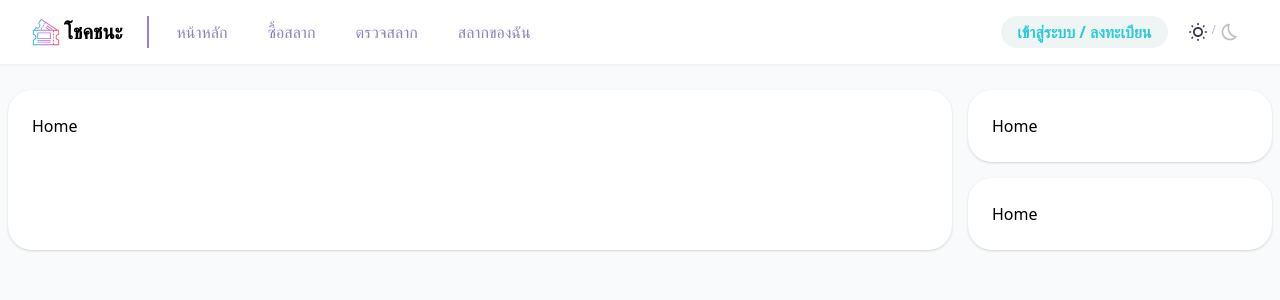
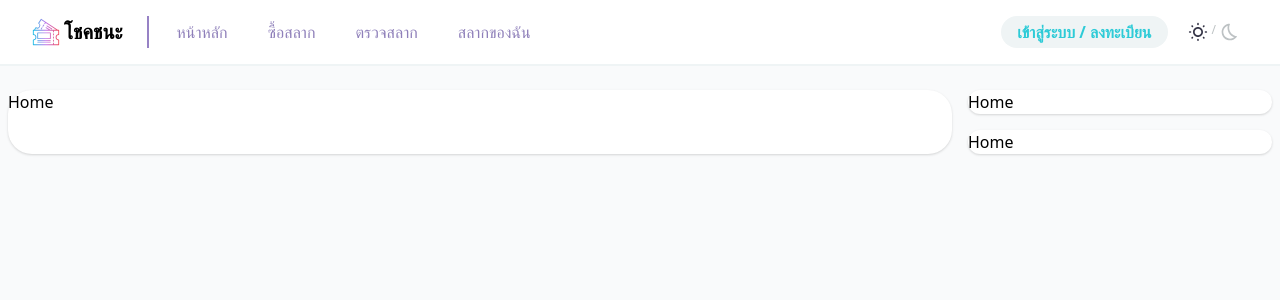
Before and after one commit to 0xNithi/chokchana-frontend, a React (Create React App) app: page / in a window 1280 px wide. Shown: the top 300 px of the page. Built offline with nearby package versions, Linux system fonts and the light colour scheme.

Commit message:
Remove padding in Card

```diff
--- a/src/components/Card/Card.tsx
+++ b/src/components/Card/Card.tsx
@@ -6,7 +6,7 @@ type Props = {
 }
 
 const Card: React.FC<Props> = ({ className, children }) => {
-  return <div className={`bg-white dark:bg-gray-darkest p-6 rounded-3xl shadow ${className}`}>{children}</div>
+  return <div className={`bg-white dark:bg-gray-darkest rounded-3xl shadow ${className}`}>{children}</div>
 }
 
 export default Card
```
